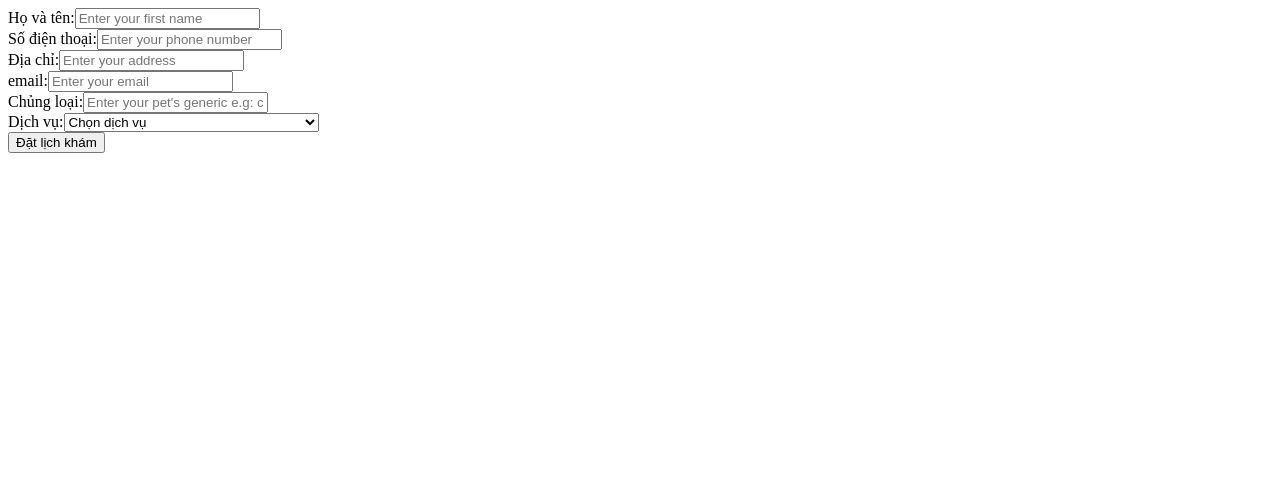
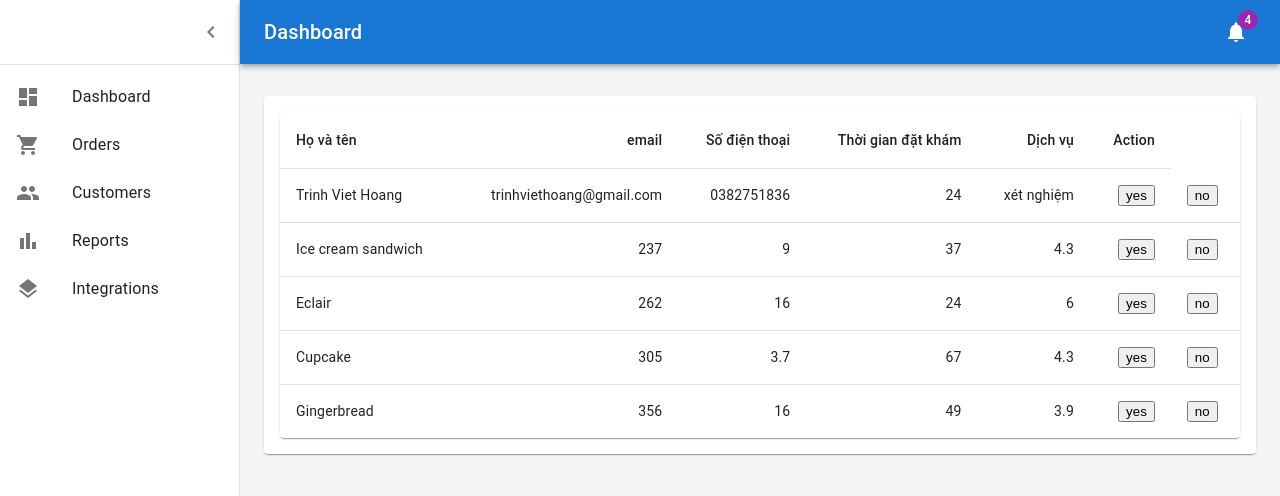
Before and after one commit to kuronekkoz/DLK, a React (Create React App) app: page / in a window 1280 px wide. Shown: the top 496 px of the page. Built offline with nearby package versions, Linux system fonts and the light colour scheme; what react-google-maps would draw is missing.

Commit message:
sua it dich vu

```diff
--- a/src/App.js
+++ b/src/App.js
@@ -39,9 +39,9 @@ function App() {
       {/* <Header></Header> */}
       {/* <NavBar2></NavBar2> */}
       {/* <HeadDown></HeadDown> */}
-      {/* {/* <DichVuPage></DichVuPage> */}
-      {/* <Dashboard></Dashboard> */}
-      <DatLichKhamForm></DatLichKhamForm>
+      {/* <DichVuPage></DichVuPage> */}
+      <Dashboard></Dashboard>
+      {/* <DatLichKhamForm></DatLichKhamForm> */}
     </Fragment>
   );
 }
--- a/src/components/dropdown/SelectDropdown.js
+++ b/src/components/dropdown/SelectDropdown.js
@@ -18,7 +18,7 @@ const SelectDropdown = () => {
         <option value="xetNghiem"> Xét nghiệm - Chẩn đoán hình ảnh</option>
         <option value="phauThuat">Phẫu thuật</option>
         <option value="tiemPhong">
-          Phòng chống kí sinh trùng - tiêm phòng{" "}
+          Phòng chống kí sinh trùng - tiêm phòng
         </option>
         <option value="rangmieng">Chăm sóc răng miệng</option>
         <option value="thamMy">Thẩm mỹ</option>
@@ -26,7 +26,7 @@ const SelectDropdown = () => {
         <option value="luuChuong">Dịch vụ lưu chuồng</option>
         <option value="vanChuyen">Vận chuyển - Khám bệnh tại nhà</option>
 
-        <option value="capCuu">ịch vụ cấp cứu 24/7</option>
+        <option value="capCuu">Dịch vụ cấp cứu 24/7</option>
       </select>
     </div>
   );
--- a/src/dashboard/Board.js
+++ b/src/dashboard/Board.js
@@ -12,7 +12,14 @@ function createData(id, name, email, sdt, time, dichVu) {
 }
 
 const rows = [
-  createData(1, "Frozen yoghurt", 159, 6.0, 24, 4.0),
+  createData(
+    1,
+    "Trinh Viet Hoang",
+    "trinhviethoang@gmail.com",
+    "0382751836",
+    24,
+    "xét nghiệm"
+  ),
   createData(2, "Ice cream sandwich", 237, 9.0, 37, 4.3),
   createData(3, "Eclair", 262, 16.0, 24, 6.0),
   createData(4, "Cupcake", 305, 3.7, 67, 4.3),
@@ -21,6 +28,9 @@ const rows = [
 
 export default function Board() {
   const handleOnClickOk = (id) => {
+    console.log(id);
+  };
+  const handleOnClickNo = (id) => {
     console.log(id);
   };
   return (
@@ -49,9 +59,21 @@ export default function Board() {
               <TableCell align="right">{row.sdt}</TableCell>
               <TableCell align="right">{row.time}</TableCell>
               <TableCell align="right">{row.dichVu}</TableCell>
-              <TableCell align="right" className="space-x-5 cursor-pointer">
-                <button onClick={() => handleOnClickOk(row.id)}>yes</button>
-                <button>no</button>
+              <TableCell align="right" className="cursor-pointer">
+                <button
+                  className="border bg-blue-500 text-white text-xl w-14 hover:bg-dark-blue"
+                  onClick={() => handleOnClickOk(row.id)}
+                >
+                  yes
+                </button>
+              </TableCell>
+              <TableCell align="left" className="cursor-pointer">
+                <button
+                  className="border bg-red-500 text-white text-xl  w-14"
+                  onClick={() => handleOnClickNo(row.id)}
+                >
+                  no
+                </button>
               </TableCell>
             </TableRow>
           ))}
```
Also changed, not shown: src/dashboard/Title.js (deleted, +0 -17 lines).
